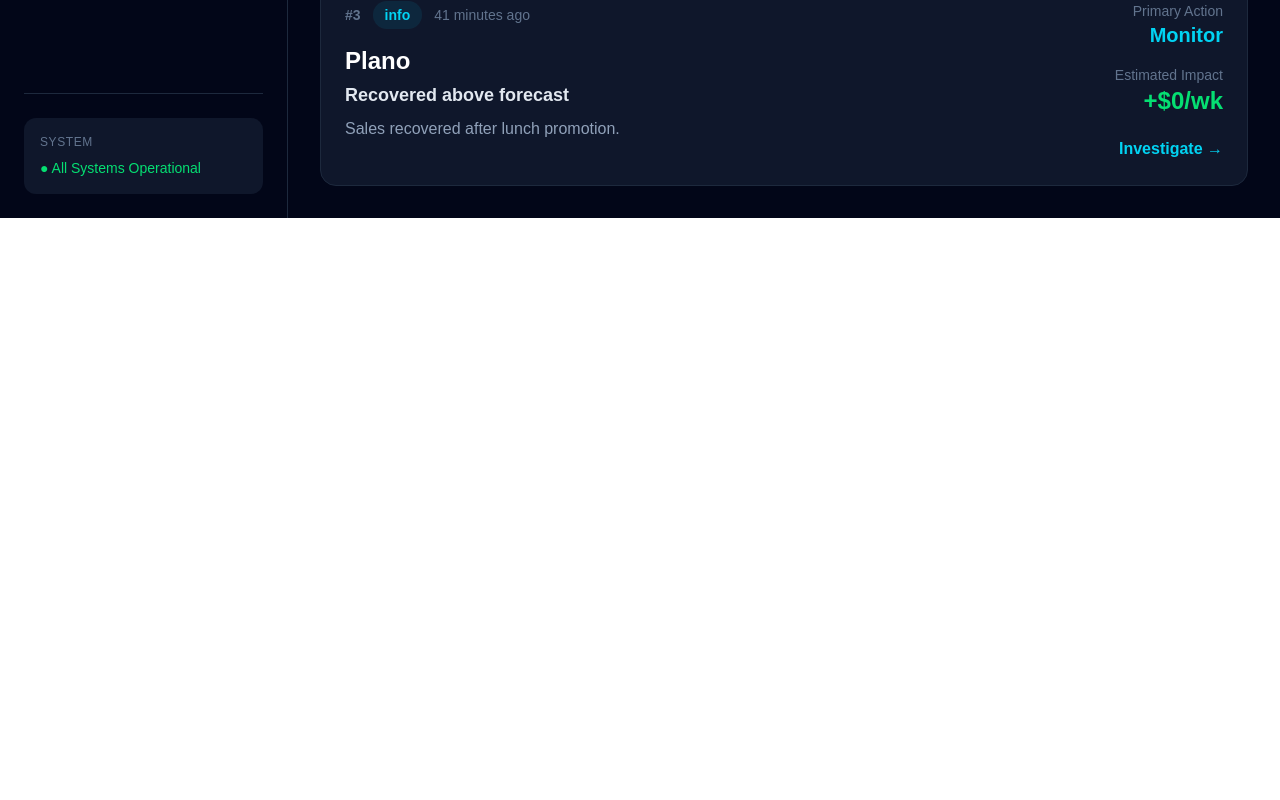
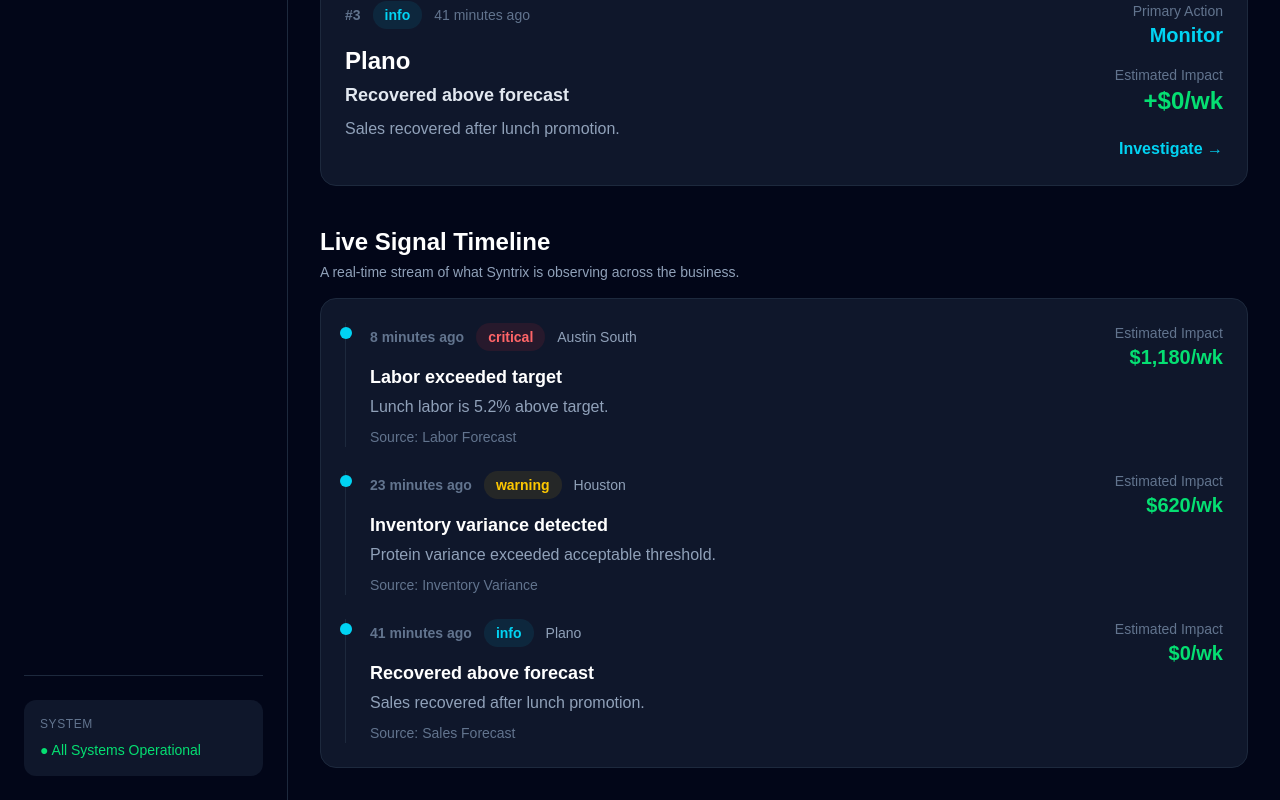
Before and after one commit to SyntrixAI/syntrix-ops, a Next.js app: page /operations in a window 1280 px wide. Shown: the part 894-1694 px from the top of the page. Before the commit the page ends 1112 px from the top, so only its background shows below. Built offline with nearby package versions, Linux system fonts and the light colour scheme.

Commit message:
Introduce live operational signal timeline

```diff
--- a/src/app/operations/page.js
+++ b/src/app/operations/page.js
@@ -3,6 +3,9 @@ import AppLayout from "../../components/layout/AppLayout";
 import OperationsSummary from "../../components/operations/OperationsSummary";
 import OperationsQueue from "../../components/operations/InvestigationQueue";
 import { priorities } from "../../data/priorities";
+
+import LiveSignalTimeline from "../../components/operations/LiveSignalTimeline";
+import { liveTimeline } from "../../data/liveTimeline";
 
 export default function OperationsPage() {
   const activeInvestigations = priorities.length;
@@ -32,6 +35,10 @@ export default function OperationsPage() {
         />
 
         <OperationsQueue operations={priorities} />
+
+        <LiveSignalTimeline timeline={liveTimeline} />
+
+
       </section>
     </AppLayout>
   );
--- /dev/null
+++ b/src/components/operations/LiveSignalTimeline.jsx
@@ -0,0 +1,69 @@
+import Card from "../ui/Card";
+import Badge from "../ui/Badge";
+
+export default function LiveSignalTimeline({ timeline }) {
+  const severityTone = {
+    critical: "danger",
+    warning: "warning",
+    info: "info",
+  };
+
+  return (
+    <section className="mt-10">
+      <div className="mb-4">
+        <h2 className="text-2xl font-bold text-white">Live Signal Timeline</h2>
+        <p className="mt-1 text-sm text-slate-400">
+          A real-time stream of what Syntrix is observing across the business.
+        </p>
+      </div>
+
+      <Card>
+        <div className="space-y-6">
+          {timeline.map((event) => (
+            <div
+              key={event.id}
+              className="relative border-l border-slate-800 pl-6"
+            >
+              <div className="absolute -left-1.5 top-1 h-3 w-3 rounded-full bg-cyan-400" />
+
+              <div className="flex flex-col gap-3 md:flex-row md:items-start md:justify-between">
+                <div>
+                  <div className="flex flex-wrap items-center gap-3">
+                    <span className="text-sm font-semibold text-slate-500">
+                      {event.time}
+                    </span>
+
+                    <Badge tone={severityTone[event.severity]}>
+                      {event.severity}
+                    </Badge>
+
+                    <span className="text-sm text-slate-400">
+                      {event.location}
+                    </span>
+                  </div>
+
+                  <h3 className="mt-3 text-lg font-bold text-white">
+                    {event.title}
+                  </h3>
+
+                  <p className="mt-1 text-slate-400">{event.description}</p>
+
+                  <p className="mt-2 text-sm text-slate-500">
+                    Source: {event.source}
+                  </p>
+                </div>
+
+                <div className="text-left md:text-right">
+                  <p className="text-sm text-slate-500">Estimated Impact</p>
+                  <p className="text-xl font-bold text-green-400">
+                    ${event.estimatedImpact.toLocaleString()}/wk
+                  </p>
+                </div>
+              </div>
+            </div>
+          ))}
+        </div>
+      </Card>
+    </section>
+  );
+}
--- /dev/null
+++ b/src/data/liveTimeline.js
@@ -0,0 +1,4 @@
+import { signals } from "./signals";
+import { generateLiveTimeline } from "../lib/engines";
+
+export const liveTimeline = generateLiveTimeline(signals);
--- a/src/lib/engines/index.js
+++ b/src/lib/engines/index.js
@@ -4,3 +4,4 @@ export { generateExecutionItems } from "./executionEngine";
 export { generateIntelligenceBrief } from "./intelligenceEngine";
 export { generateDailyBrief } from "./briefingEngine";
 export { generateAssessments } from "./assessmentEngine";
+export { generateLiveTimeline } from "./timelineEngine";
--- /dev/null
+++ b/src/lib/engines/timelineEngine.js
@@ -0,0 +1,22 @@
+export function generateLiveTimeline(signals) {
+  return signals.map((signal) => ({
+    id: `timeline-${signal.id}`,
+
+    signalId: signal.id,
+
+    time: signal.detectedAt,
+    locationId: signal.locationId,
+    location: signal.location,
+
+    category: signal.category,
+    severity: signal.severity,
+
+    title: signal.title,
+    description: signal.description,
+
+    source: signal.source,
+    status: signal.status,
+
+    estimatedImpact: signal.estimatedImpact ?? 0,
+  }));
+}
```
